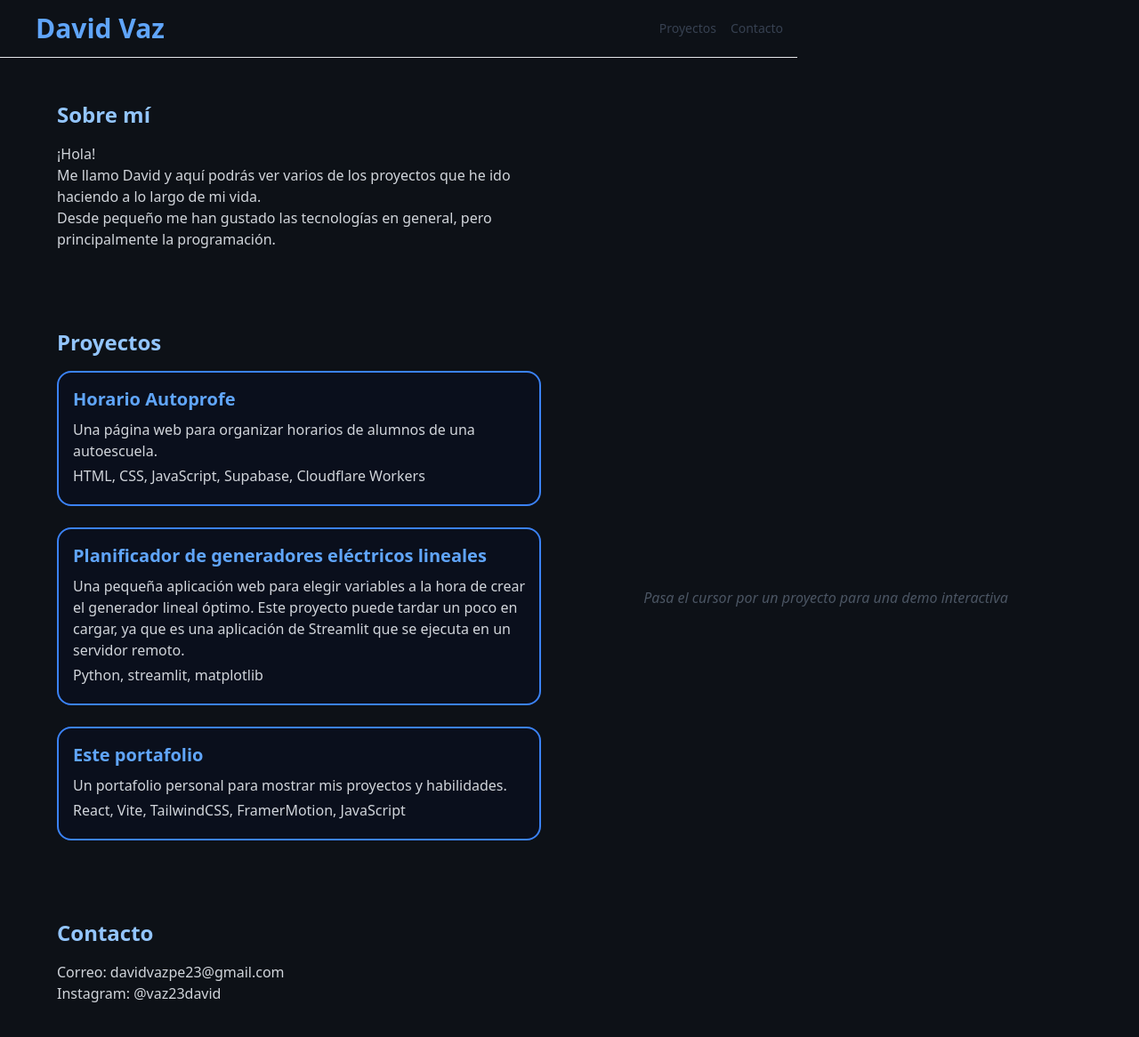
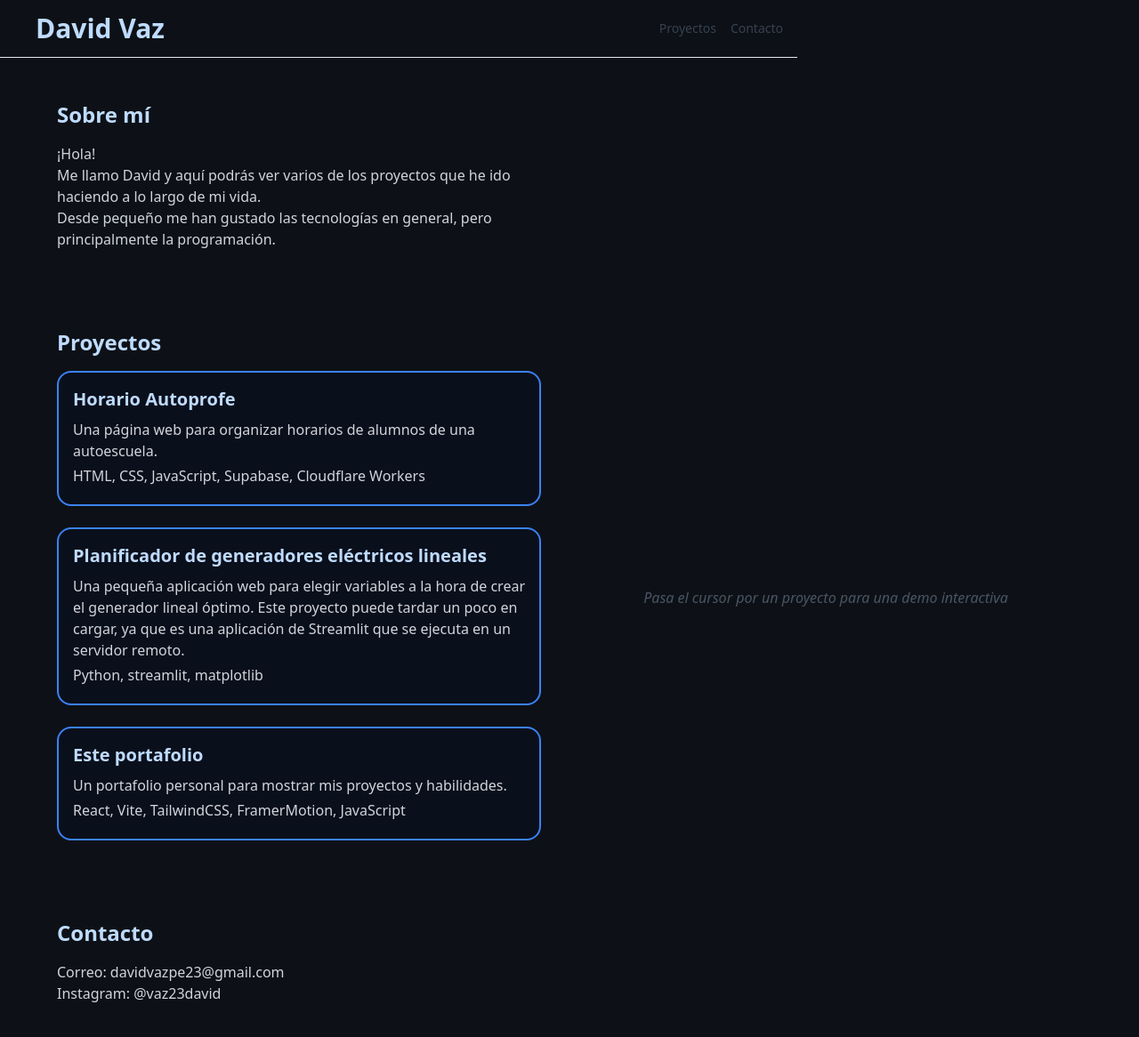
Before and after one commit to Davivp23/DavidVaz, a React (Vite) app: page / in a window 1280 px wide. Shown: the top 1166 px of the page at 89% size. Built offline with nearby package versions, Linux system fonts and the light colour scheme.

Commit message:
Update text color in multiple components for improved consistency

```diff
--- a/src/components/About.jsx
+++ b/src/components/About.jsx
@@ -3,7 +3,7 @@ import React from 'react';
 export default function About() {
   return (
     <section className="my-12">
-      <h2 className="text-2xl font-semibold mb-4 text-blue-300">Sobre mí</h2>
+      <h2 className="text-2xl font-semibold mb-4 text-blue-200">Sobre mí</h2>
       <p className="text-gray-300">¡Hola! <br />
         Me llamo David y aquí podrás ver varios de los proyectos que he ido haciendo a lo largo de mi vida. <br />
         Desde pequeño me han gustado las tecnologías en general, pero principalmente la programación.</p>
--- a/src/components/Contact.jsx
+++ b/src/components/Contact.jsx
@@ -3,7 +3,7 @@ import React from 'react';
 export default function Contact() {
   return (
     <section className="my-12">
-      <h2 className="text-2xl font-semibold mb-4 text-blue-300">Contacto</h2>
+      <h2 className="text-2xl font-semibold mb-4 text-blue-200">Contacto</h2>
       <p className="text-gray-300">Correo: davidvazpe23@gmail.com<br />
         Instagram: @vaz23david</p>
     </section>
--- a/src/components/Header.jsx
+++ b/src/components/Header.jsx
@@ -7,7 +7,7 @@ export default function Header() {
         {/* Logo o nombre */}
         <a href="/" className="flex items-center gap-6">
           <span></span>
-          <span className="text-3xl font-bold text-blue-400">David Vaz</span>
+          <span className="text-3xl font-bold text-blue-200">David Vaz</span>
         </a>
 
         {/* Navegación */}
--- a/src/components/ProjectDetail.jsx
+++ b/src/components/ProjectDetail.jsx
@@ -10,14 +10,14 @@ export default function ProjectDetail() {
     return (
       <div className="text-center py-20 text-gray-400">
         <p>Proyecto no encontrado.</p>
-        <Link to="/" className="text-blue-400 underline mt-4 block">&larr; Volver al inicio</Link>
+        <Link to="/" className="text-blue-200 underline mt-4 block">&larr; Volver al inicio</Link>
       </div>
     );
   }
 
   return (
     <div className="bg-[#0d1117] text-white min-h-screen px-4 md:px-16 py-10">
-      <Link to="/" className="text-blue-400 hover:underline">&larr; Volver</Link>
+      <Link to="/" className="text-blue-200 hover:underline">&larr; Volver</Link>
 
       <h1 className="text-3xl font-bold mt-6 text-blue-300">{project.title}</h1>
 
--- a/src/components/ProjectPreview.jsx
+++ b/src/components/ProjectPreview.jsx
@@ -40,7 +40,7 @@ export default function ProjectPreview({ project }) {
           className="w-full h-full md:h-full border-2 border-orange-500 rounded-xl overflow-hidden shadow-[0_0_20px_#f9731666]"
         >
           {isEmbedded && project.id === 'portafolio' ? (
-            <pre className="w-full h-full flex items-center justify-center text-blue-400 text-xs md:text-xs font-mono p-4 text-center">
+            <pre className="w-full h-full flex items-center justify-center text-blue-200 text-xs md:text-xs font-mono p-4 text-center">
               {asciiArt}
             </pre>
           ) : (
--- a/src/components/Projects.jsx
+++ b/src/components/Projects.jsx
@@ -5,7 +5,7 @@ import projects from '../data/projects';
 const Projects = forwardRef(({ onHover }, ref) => {
   return (
     <section ref={ref} className="py-10">
-      <h2 className="text-2xl font-semibold mb-4 text-blue-300">Proyectos</h2>
+      <h2 className="text-2xl font-semibold mb-4 text-blue-200">Proyectos</h2>
       <div className="flex flex-col gap-6">
         {projects.map((project) => (
           <Link
@@ -13,7 +13,7 @@ const Projects = forwardRef(({ onHover }, ref) => {
             to={`/proyecto/${project.id}`}
             onMouseEnter={() => onHover(project)}
             className="block p-4 bg-[#0a0f1c] border-2 border-blue-500 rounded-2xl hover:border-orange-500 hover:shadow-[0_0_20px_#ff6b35aa] transition duration-300">
-            <h3 className="text-xl font-bold text-blue-400" style={{ marginBottom: '1vh' }}>{project.title}</h3>
+            <h3 className="text-xl font-bold text-blue-200" style={{ marginBottom: '1vh' }}>{project.title}</h3>
             <p className="text-gray-300" style={{ marginBottom: '0.5vh' }}>{project.description}</p>
             <p className="text-gray-300" style={{ marginBottom: '0.5vh' }}>{project.technologies.join(', ')}</p>
           </Link>
```
